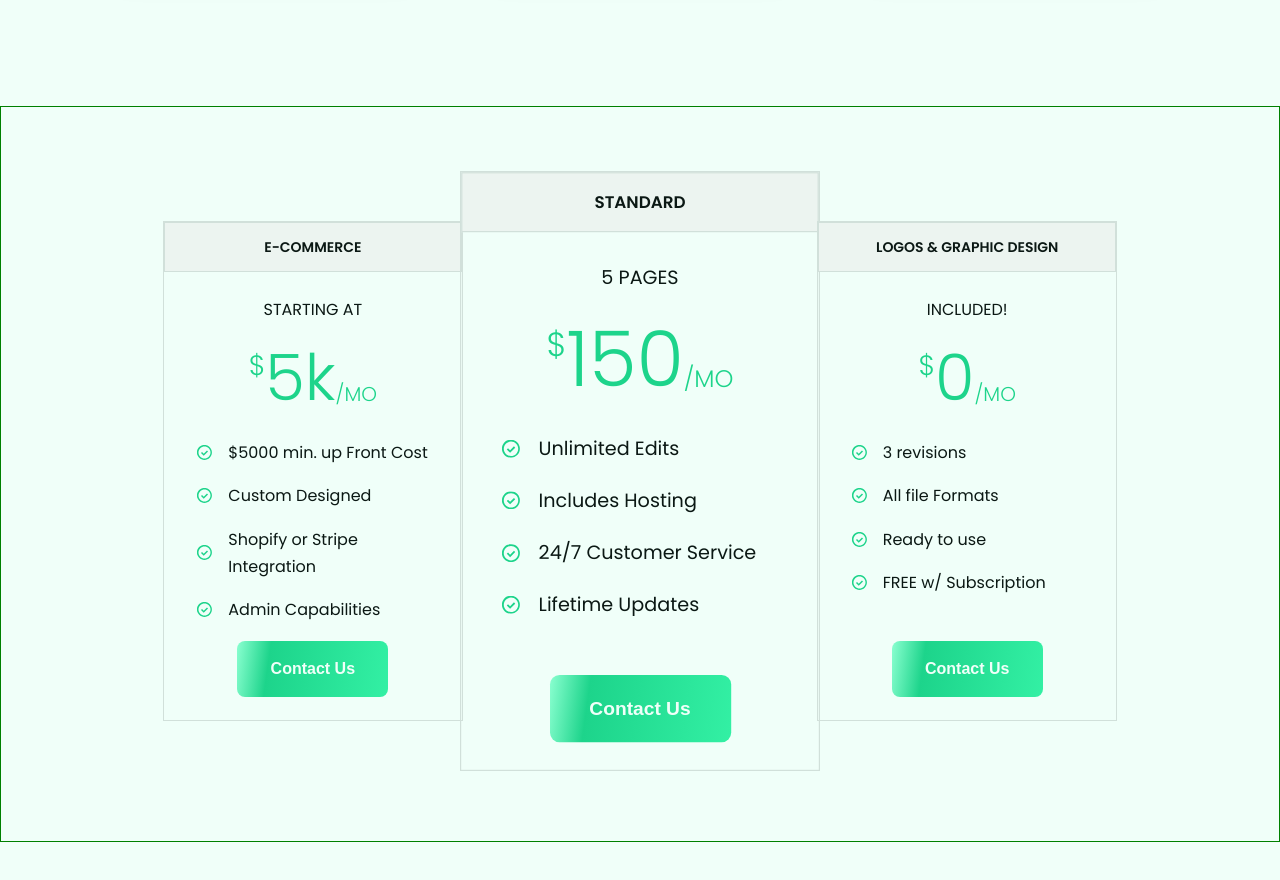
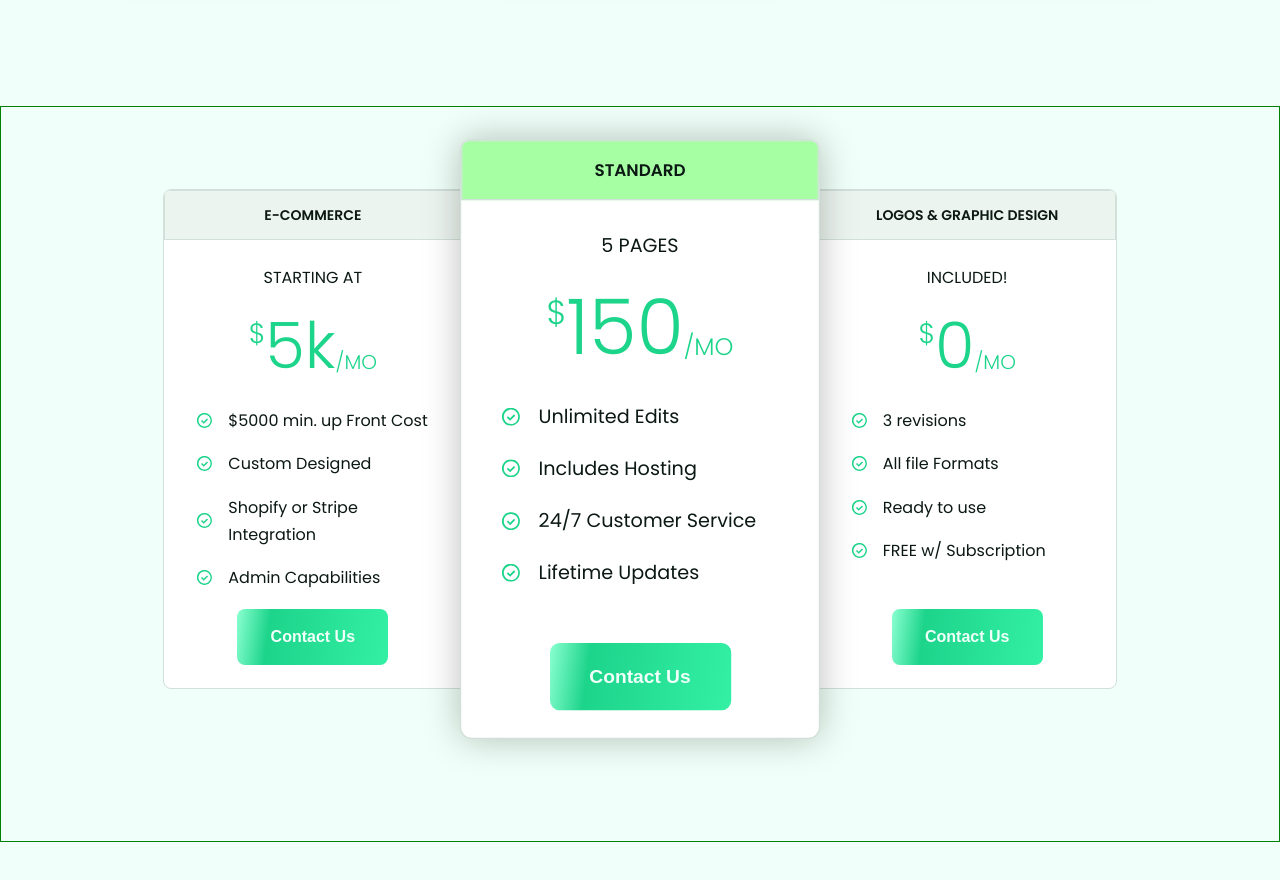
Before and after one commit to adinduokoro/Byte-Back-Digital-V2, a React (Create React App) app: page / in a window 1280 px wide. Shown: the part 5020-5900 px from the top of the page. Built offline with nearby package versions, Linux system fonts and the light colour scheme.

Commit message:
Update CustomerPlanOptions.module.css
BAsically finished this section of the website.

```diff
--- a/src/components/customerPlanOptions/CustomerPlanOptions.module.css
+++ b/src/components/customerPlanOptions/CustomerPlanOptions.module.css
@@ -26,12 +26,29 @@
     width: 18.75rem;
     height: 31.25rem;
     padding: 0 2.19rem;
+    overflow: hidden;
     border: 1px solid var(--primaryColorNeutral600);
-    margin-top: 2rem;
+    background: white;
+  }
+
+  .plan:nth-child(1) {
+    border-radius: 0.5rem 0 0 0.5rem;
   }
 
   .plan:nth-child(2) {
     transform: scale(1.2);
+    border-radius: 0.6rem;
+    border: 1.2px solid var(--primaryColorNeutral600);
+    box-shadow: 0px 0px 30px 0px rgba(0, 0, 0, 0.25);
+    z-index: 5;
+  }
+
+  .plan:nth-child(2) .plan-title-container {
+    background:  #A7FFA4;
+  }
+
+  .plan:nth-child(3) {
+    border-radius: 0 0.5rem 0.5rem 0;
   }
 
   .plan-title-container {
```
